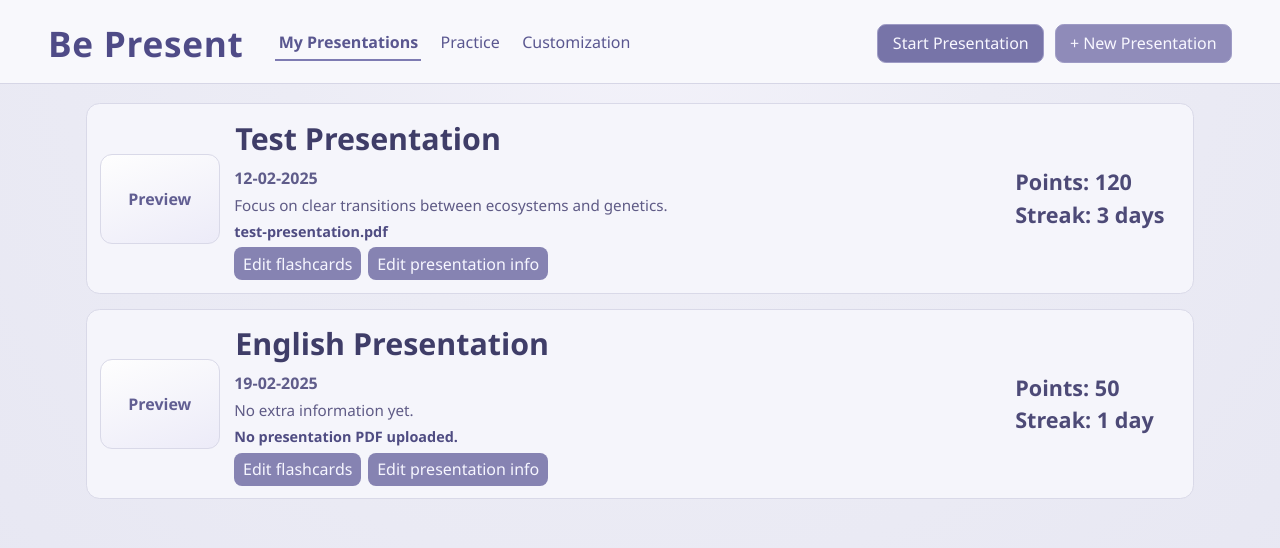
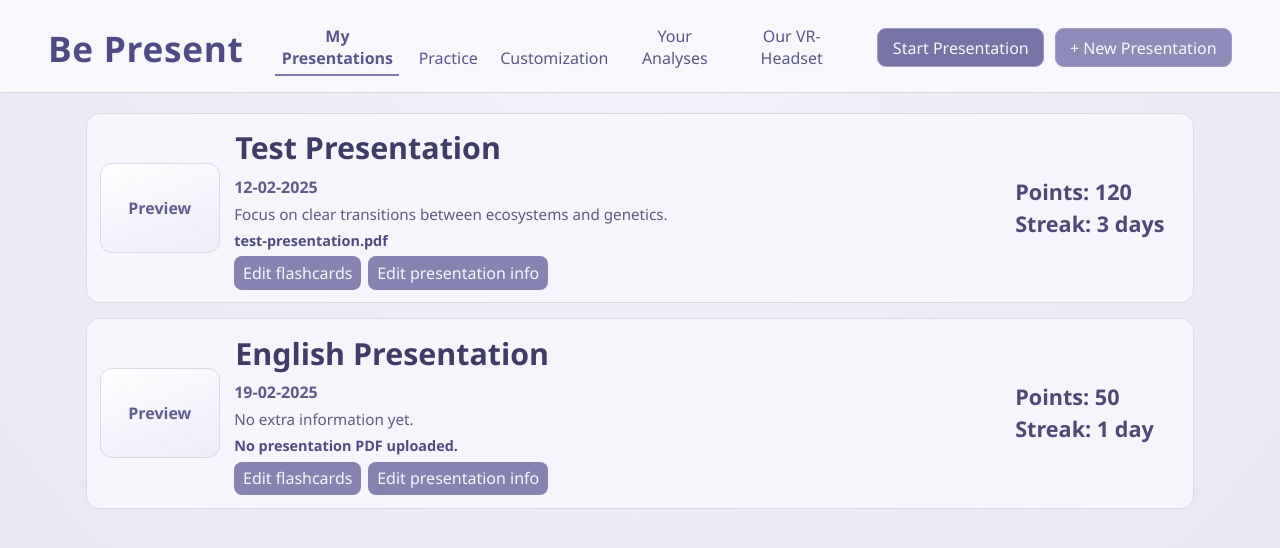
Before and after one commit to NeoRain314/BePresent, a website built with Vite: page index.html in a window 1280 px wide. Built offline with nearby package versions, Linux system fonts and the light colour scheme; files whose address does not match are found by name.

Commit message:
added more mock tabs

```diff
--- a/index.html
+++ b/index.html
@@ -13,6 +13,8 @@
           <button class="tab is-active" data-i18n="tabs.presentations">My Presentations</button>
           <button class="tab" data-i18n="tabs.practice">Practice</button>
           <button class="tab" data-i18n="tabs.customization">Customization</button>
+          <button class="tab" data-i18n="tabs.analyses">Your Analyses</button>
+          <button class="tab" data-i18n="tabs.vrheadset">Our VR-Headset</button>
         </nav>
         <div class="actions">
           <button id="start-presentation-btn" class="btn btn-primary" data-i18n="actions.startPresentation">Start Presentation</button>
--- a/src/i18n/texts.js
+++ b/src/i18n/texts.js
@@ -5,7 +5,9 @@ const translations = {
     tabs: {
       presentations: 'My Presentations',
       practice: 'Practice',
-      customization: 'Customization'
+      customization: 'Customization',
+      analyses: 'Your Analyses',
+      vrheadset: 'Our VR-Headset'
     },
     actions: {
       startPresentation: 'Start Presentation',
```
